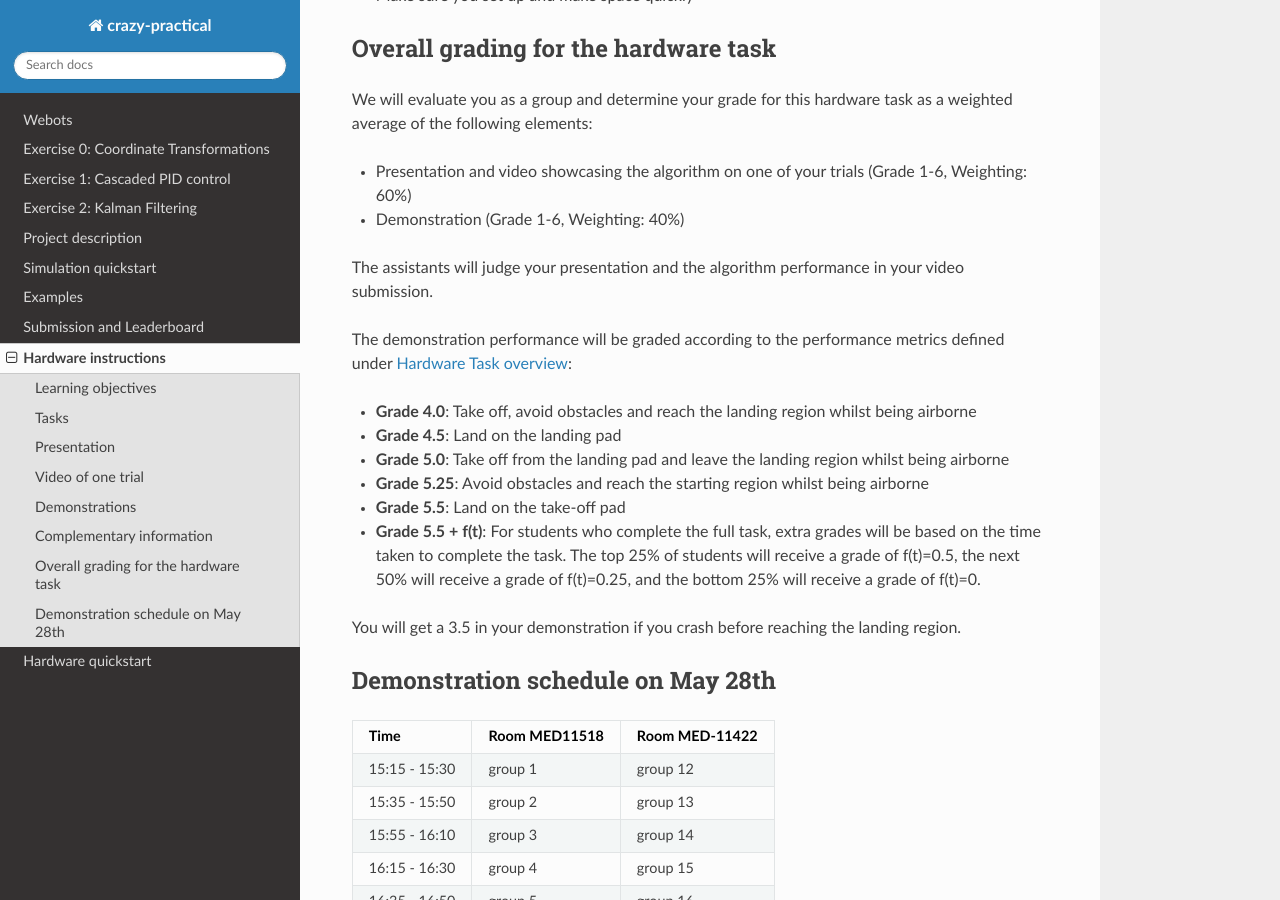
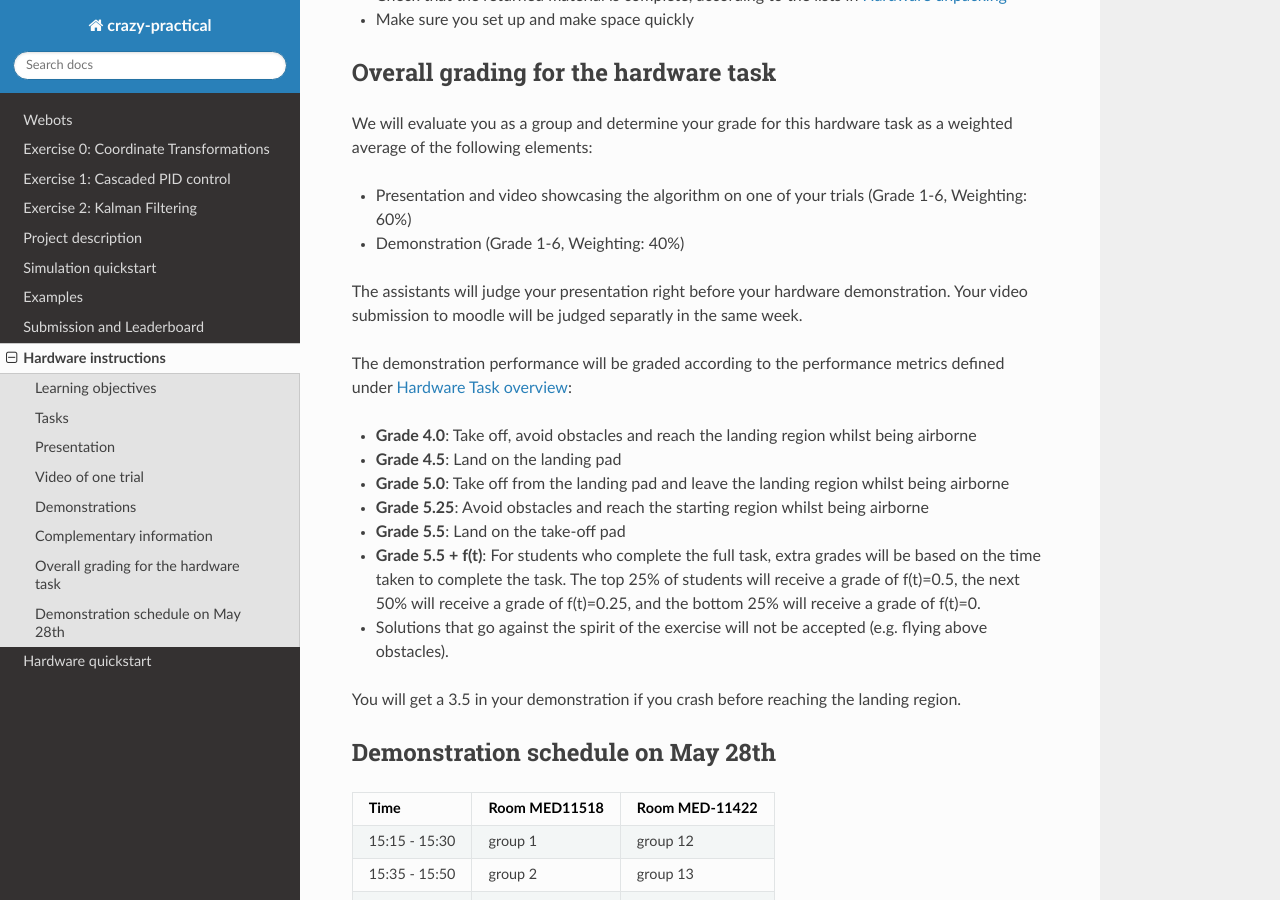
Before and after one commit to Ben-Jarvis/TEMP-crazy-tutorials-2024, a Sphinx documentation site: the page built from docs/assignment/hardware_instruction.rst, in a window 1280 px wide and 900 px high, scrolled down 2072 px. Built offline with Sphinx 7.4.7 and the Read the Docs theme 2.0.0, drawn with Linux system fonts in a browser that asks for light colours; some of the changed text lies outside the part shown.

Commit message:
Read me corrections and on_off.gif

```diff
--- a/docs/assignment/hardware_instruction.rst
+++ b/docs/assignment/hardware_instruction.rst
@@ -50,6 +50,7 @@
 Note that:
 
 - You can create your own obstacles and landing pads (environment like the task setup, for an example check a video from the previous years in :ref:`Hardware Task overview`)
+- Collaboration between groups to build the environment is encouraged
 - To get sufficiently good position and velocity estimates from the optic flow sensor, the ground below the Crazyflie should contain some texture
 
 Demonstrations
@@ -78,7 +79,7 @@
 - Presentation and video showcasing the algorithm on one of your trials (Grade 1-6, Weighting: 60%)
 - Demonstration (Grade 1-6, Weighting: 40%)
 
-The assistants will judge your presentation and the algorithm performance in your video submission.
+The assistants will judge your presentation right before your hardware demonstration. Your video submission to moodle will be judged separatly in the same week.
 
 The demonstration performance will be graded according to the performance metrics defined under :ref:`Hardware Task overview`:
 
@@ -88,6 +89,7 @@
 - **Grade 5.25**: Avoid obstacles and reach the starting region whilst being airborne
 - **Grade 5.5**: Land on the take-off pad
 - **Grade 5.5 + f(t)**: For students who complete the full task, extra grades will be based on the time taken to complete the task. The top 25% of students will receive a grade of f(t)=0.5, the next 50% will receive a grade of f(t)=0.25, and the bottom 25% will receive a grade of f(t)=0.
+- Solutions that go against the spirit of the exercise will not be accepted (e.g. flying above obstacles).
 
 You will get a 3.5 in your demonstration if you crash before reaching the landing region.
 
--- a/docs/assignment/hardware_quickstart.rst
+++ b/docs/assignment/hardware_quickstart.rst
@@ -35,6 +35,9 @@
   :width: 550
   :alt: battery_and_deck_direction
 
+.. image:: on_off.gif
+  :width: 300
+  :alt: on_off
 
 **To replace the propellers**, make sure to identify the correct type of propeller.
 Look for the arrows on the drone arm near the motors.
--- a/docs/assignment/project_description.rst
+++ b/docs/assignment/project_description.rst
@@ -41,6 +41,7 @@
 - **Grade 5.5**: Land on the take-off pad
 - **Grade + 0.25**: Detect and pass through the pink square during flight from the starting region towards the landing region
 - **Grade + 0.25**: Pass through the location of the pink square during flight from the landing region towards the starting region
+- Solutions that go against the spirit of the exercise will not be accepted (e.g. flying above obstacles).
 
 You will get a 3.5 if you crash before reaching the landing region.
 
@@ -67,6 +68,7 @@
 - **Grade 5.25**: Avoid obstacles and reach the starting region whilst being airborne
 - **Grade 5.5**: Land on the take-off pad
 - **Grade 5.5 + f(t)**: For students who complete the full task, extra grades will be based on the time taken to complete the task. The top 25% of students will receive a grade of f(t)=0.5, the next 50% will receive a grade of f(t)=0.25, and the bottom 25% will receive a grade of f(t)=0.
+- Solutions that go against the spirit of the exercise will not be accepted (e.g. flying above obstacles).
 
 You will get a 3.5 if you crash before reaching the landing region.
 
```
Also changed, not shown: 1 other file.
